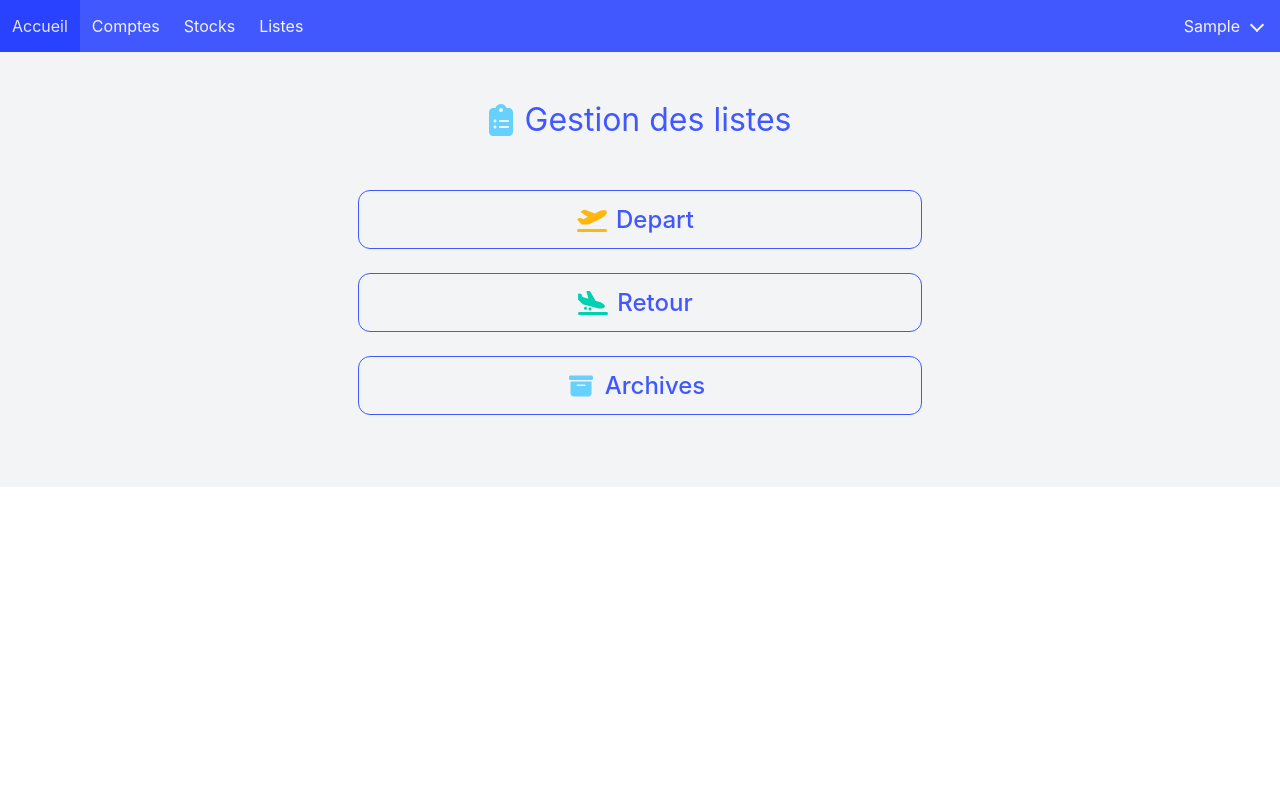
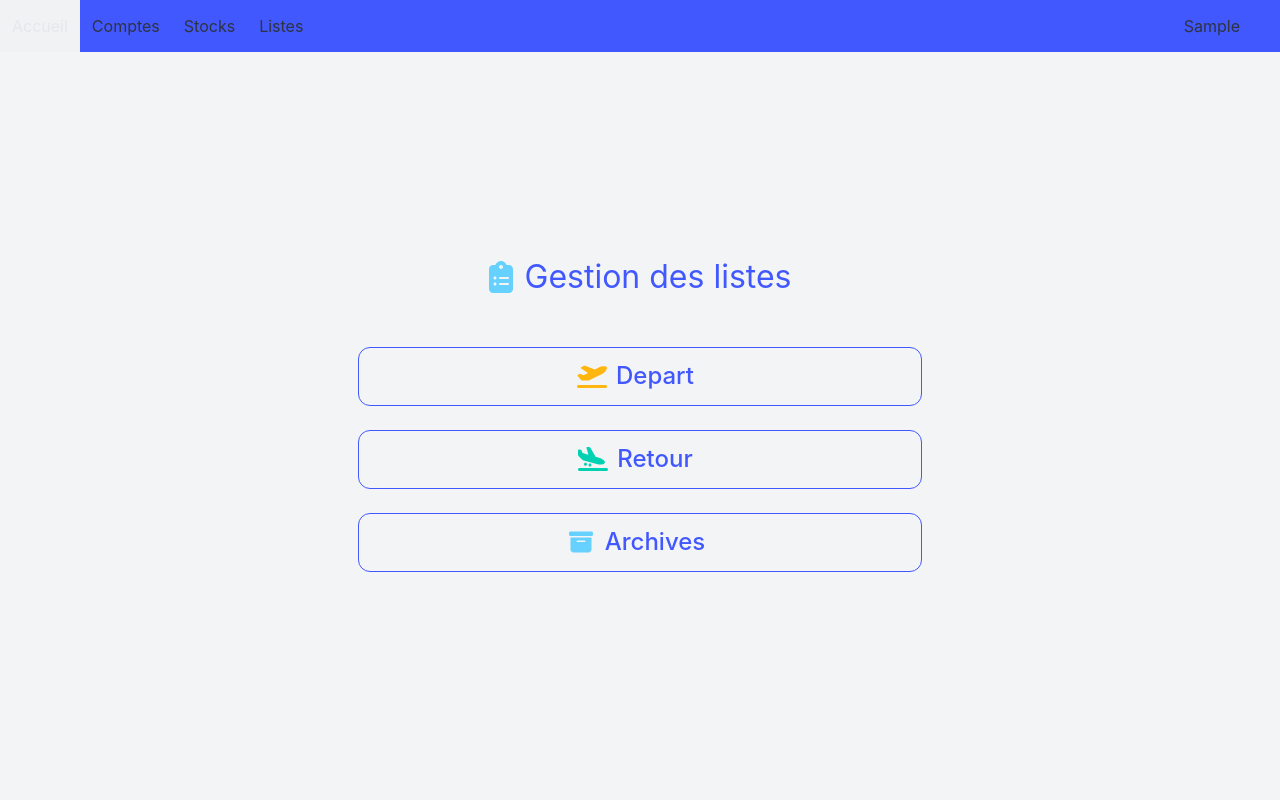
Before and after one commit to Rom5555/Application_FFR_finale, a Django app: page /admin_liste/depart_retour/ in a window 1280 px wide. Run offline with Django 5.2, Linux system fonts and the light colour scheme; the visitor is signed in with stand-in values (Sample User, id 1); some libraries are stand-ins or nearby versions.

Commit message:
Application_FFR_V9

```diff
--- a/admin_base/templates/admin_base/base.html
+++ b/admin_base/templates/admin_base/base.html
@@ -7,7 +7,10 @@
     <script src="https://unpkg.com/htmx.org@^1.7.0/dist/htmx.min.js"></script>
 </head>
 <body>
-<nav class="navbar is-link is-mobile" role="navigation" aria-label="main navigation">
+<section class="hero is-light is-fullheight">
+    <!-- Hero head: Barre de navigation -->
+    <div class="hero-head">
+        <nav class="navbar has-background-link has-text-light" role="navigation" aria-label="main navigation">
             <div class="navbar-brand">
                 <!-- Titre Accueil avec les mêmes styles que les autres éléments de la navbar -->
                 <a class="navbar-item is-size-6 has-text-light" href="{% url 'admin_base:index' %}">
@@ -21,17 +24,15 @@
                 </div>
             </div>
             <!-- Menu avec dropdown -->
-    <div id="navbarMenu" class="navbar-menu">
+            <div id="navbarDropdown" class="navbar-menu">
                 <div class="navbar-start">
-            <a class="navbar-item has-text-light" href="{% url 'admin_compte:user_list' %}">Comptes</a>
-            <a class="navbar-item has-text-light" href="{% url 'admin_stock:display_produits' %}">Stocks</a>
-            <a class="navbar-item has-text-light" href="{% url 'admin_liste:depart_retour' %}">Listes</a>
+                    <a class="navbar-item" href="{% url 'admin_compte:user_list' %}">Comptes</a>
+                    <a class="navbar-item" href="{% url 'admin_stock:display_produits' %}">Stocks</a>
+                    <a class="navbar-item" href="{% url 'admin_liste:depart_retour' %}">Listes</a>
                 </div>
-    </div>
- <div id="navbarDropdown" class="navbar-menu">
                 <div class="navbar-end">
                     <div class="navbar-item has-dropdown is-hoverable">
-                <a class="navbar-link has-text-light">
+                        <a class="navbar-link">
                             {{ user.first_name }}
                         </a>
                         <div class="navbar-dropdown is-right">
@@ -47,12 +48,17 @@
                 </div>
             </div>
         </nav>
+    </div>
 
-<div id="content">
+    <!-- Hero body: Contenu principal -->
+    <div class="hero-body">
+        <div class="container">
             {% block content %}{% endblock content %}
         </div>
-</body>
-</html>
+    </div>
+</section>
+
+<!-- Scripts pour le burger menu -->
 <script>
 document.addEventListener('DOMContentLoaded', () => {
   // Get all "navbar-burger" elements
@@ -72,3 +78,5 @@ document.addEventListener('DOMContentLoaded', () => {
   });
 });
 </script>
+</body>
+</html>
--- a/admin_compte/templates/user_list.html
+++ b/admin_compte/templates/user_list.html
@@ -3,7 +3,6 @@
 
 {% block content %}
 
-<section class="section has-background-light is-mobile">
 <div class="container">
     <div class="columns is-centered">
         <div class="column">
@@ -59,7 +58,7 @@
         </div>
     </div>
 </div>
-</section>
+
 <script>
     function confirmDelete(userId) {
         if (confirm("Êtes-vous sûr de vouloir supprimer cet utilisateur?")) {
--- a/admin_liste/templates/archive.html
+++ b/admin_liste/templates/archive.html
@@ -3,7 +3,6 @@
 
 {% block content %}
 
-<section class="section has-background-light is-mobile">
 <div class="box has-background-white">
 <h1 class="subtitle is-3 has-text-link has-text-centered mb-5 is-flex is-align-items-center is-justify-content-center"><span class="icon has-text-info">
                         <i class="fas fa-archive"></i>
@@ -84,6 +83,5 @@
 </div>
 </div>
 {% endif %}
-</section>
 
 {% endblock %}
--- a/admin_liste/templates/depart.html
+++ b/admin_liste/templates/depart.html
@@ -3,7 +3,6 @@
 
 {% block content %}
 
-<section class="section has-background-light is-mobile">
 <div class="box has-background-white">
 <h1 class="subtitle is-3 has-text-link has-text-centered mb-5 is-flex is-align-items-center is-justify-content-center">
     <span class="icon is-large has-text-warning">
@@ -90,8 +89,6 @@
 </div>
 
 {% endif %}
-
-</section>
 
 <script>
 document.addEventListener("DOMContentLoaded", () => {
--- a/admin_liste/templates/depart_retour.html
+++ b/admin_liste/templates/depart_retour.html
@@ -2,13 +2,12 @@
 {% load crispy_forms_tags %}
 {% block content %}
 
-<section class="section has-background-light">
-    <div class="container">
-        <h1 class="subtitle is-3 has-text-link has-text-centered mb-5 is-flex is-align-items-center is-justify-content-center">
-                    <span class="icon has-text-info">
-                        <i class="fas fa-clipboard-list"></i>
-                    </span><span class="ml-3">Gestion des listes</span></h1>
-        <hr>
+
+<h1 class="subtitle is-3 has-text-link has-text-centered mb-5 is-flex is-align-items-center is-justify-content-center">
+    <span class="icon has-text-info">
+        <i class="fas fa-clipboard-list"></i>
+    </span><span class="ml-3">Gestion des listes</span></h1>
+<hr>
     <div class="columns is-centered">
             <div class="column is-half has-text-centered">
                 <a href="{% url 'admin_liste:depart' %}" class="button is-outlined is-link is-large is-fullwidth mb-5">
@@ -23,7 +22,6 @@
                     </span>
                     <span>Retour</span>
                 </a>
-                </a>
                 <a href="{% url 'admin_liste:recherche_archive' %}" class="button is-outlined is-link is-large is-fullwidth mb-5">
                     <span class="icon has-text-info">
                         <i class="fas fa-archive"></i>
@@ -32,7 +30,5 @@
                 </a>
             </div>
         </div>
-    </div>
-</section>
 
 {% endblock content %}
--- a/admin_liste/templates/retour.html
+++ b/admin_liste/templates/retour.html
@@ -3,7 +3,6 @@
 
 {% block content %}
 
-<section class="section has-background-light is-mobile">
 <div class="box has-background-white">
 <h1 class="subtitle is-3 has-text-link has-text-centered mb-5 is-flex is-align-items-center is-justify-content-center"><span class="icon has-text-primary">
                         <i class="fas fa-plane-arrival"></i>
@@ -79,8 +78,6 @@
 {% endif %}
 </div>
 </div>
-</section>
-
 
 <script>
 document.addEventListener("DOMContentLoaded", () => {
--- a/admin_stock/templates/display_produits.html
+++ b/admin_stock/templates/display_produits.html
@@ -3,7 +3,6 @@
 
 {% block content %}
 
-<section class="section has-background-light is-mobile">
 <div class="box has-background-white">
 <h1 class="subtitle is-3 has-text-link has-text-centered mb-5 is-flex is-align-items-center is-justify-content-center">
     <span class="icon has-text-primary is-large">
@@ -86,7 +85,6 @@
     </div>
 </div>
 </div>
-</section>
 <script>
 document.addEventListener("DOMContentLoaded", () => {
     // Get all forms with the 'hx-post' attribute
--- a/admin_stock/templates/produit_list.html
+++ b/admin_stock/templates/produit_list.html
@@ -3,7 +3,7 @@
 
 {% block content %}
 
-<section class="section has-background-light is-mobile">
+
 <div class="container mt-5">
     <div class="columns is-centered">
         <div class="column">
@@ -66,7 +66,7 @@
         </div>
     </div>
 </div>
-</section>
+
 <script>
     function confirmDelete(id_produit) {
         return confirm("Êtes-vous sûr de vouloir supprimer ce produit?");
--- a/user_liste/templates/ma_liste.html
+++ b/user_liste/templates/ma_liste.html
@@ -3,7 +3,6 @@
 
 {% block content %}
 
-<section class="section has-background-light is-mobile">
 <div class="box has-background-white">
 <h1 class="subtitle is-3 has-text-link has-text-centered mb-5 is-flex is-align-items-center is-justify-content-center">
     <span class="icon">
@@ -71,7 +70,6 @@
 </div>
 </div>
 
-</section>
 
 
 <script>
```
Also changed, not shown: admin_base/templates/admin_base/index.html (+1 -6 lines), user_liste/templates/base_ma_liste.html (+14 -5 lines), user_liste/templates/index_utilisateur.html (+3 -4 lines), 1 other file. Lines whose indentation alone changed are shown as unchanged.
